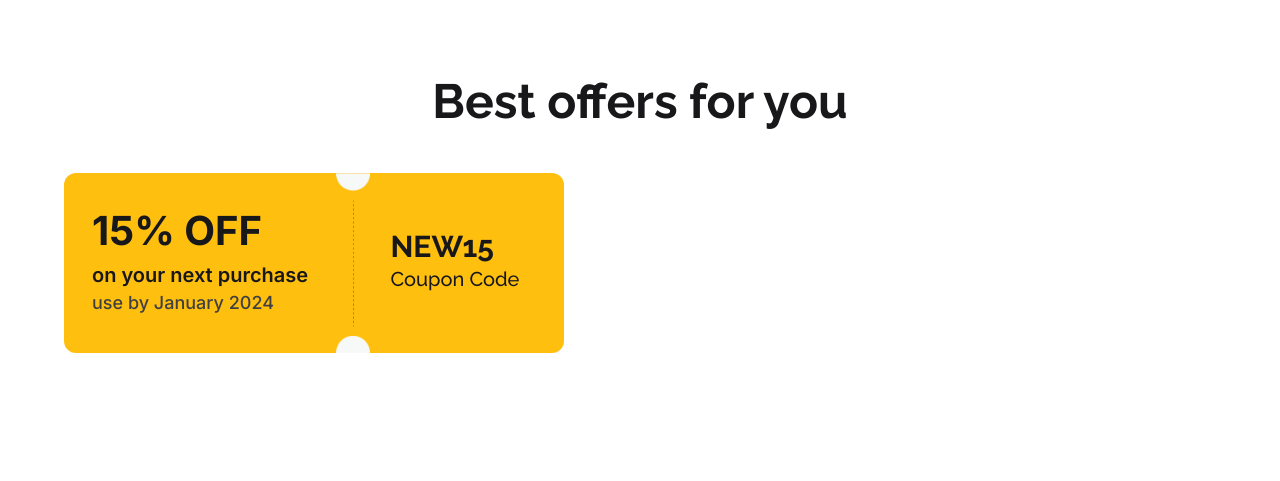
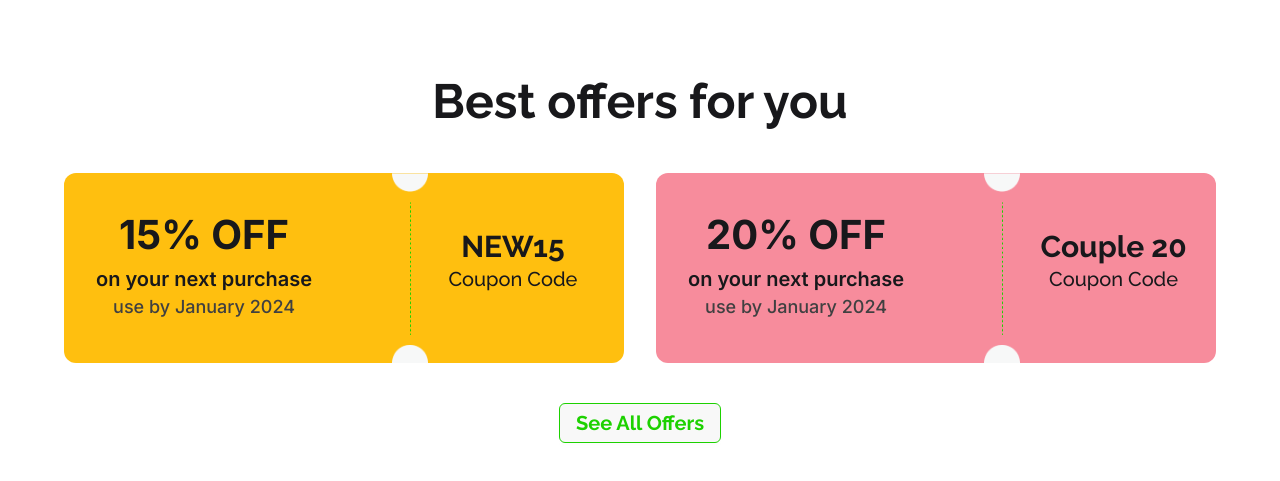
Before and after one commit to MaharobHossain/Green-Line-Paribahan-Bus-Ticket-Booking-Website, a plain HTML site: page index.html in a window 1280 px wide. Shown: the part 735-1216 px from the top of the page. Before the commit the page ends 1168 px from the top, so only its background shows below. Drawn offline with nearby package versions, Linux system fonts and the light colour scheme.

Commit message:
20% OFF Couple Coupon Code card make and something others

```diff
--- a/index.html
+++ b/index.html
@@ -140,16 +140,16 @@
 
             <h1 class="text-5xl font-bold text-center">Best offers for you</h1>
 
+            <div class="text-center">
+            <div class="pt-12 flex flex-row justify-between">
 
-            <div class="pt-12">
-
-                <div class="flex w-[500px] h-[180px] bg-[#FFBF0F] rounded-xl">
-                    <div class="inter-font p-7">
+                <div class="flex w-[560px] h-[190px] bg-[#FFBF0F] rounded-xl">
+                    <div class="inter-font p-8">
                         <h1 class="text-[40px] font-bold ">15% OFF</h1>
                         <h5 class="text-xl font-semibold">on your next purchase</h5>
                         <p class="text-lg font-medium text-[#404041]">use by January 2024</p>
                     </div>
-                    <img src="images/info-devider.png" alt="">
+                    <img class="pl-12" src="images/info-devider.png" alt="">
                     <div class="pl-5 pt-14">
                         <h2 class="text-3xl font-bold">NEW15</h2>
                         <p class="text-xl font-medium">Coupon Code</p>
@@ -157,10 +157,27 @@
                 </div>
 
 
-                <div></div>
+
+
+                <div class="flex w-[560px] h-[190px] bg-[#F78C9C] rounded-xl">
+                    <div class="inter-font p-8">
+                        <h1 class="text-[40px] font-bold ">20% OFF</h1>
+                        <h5 class="text-xl font-semibold">on your next purchase</h5>
+                        <p class="text-lg font-medium text-[#404041]">use by January 2024</p>
+                    </div>
+                    <img class="pl-12" src="images/info-devider.png" alt="">
+                    <div class="pl-5 pt-14">
+                        <h2 class="text-3xl font-bold">Couple 20</h2>
+                        <p class="text-xl font-medium">Coupon Code</p>
+                    </div>
+                </div>
 
             </div>
 
+
+            <button class="btn border-[#1DD100] text-[#1DD100] text-xl font-bold rounded-md mt-10">See All Offers</button>
+
+        </div>
         </section>
 
     </main>
```
